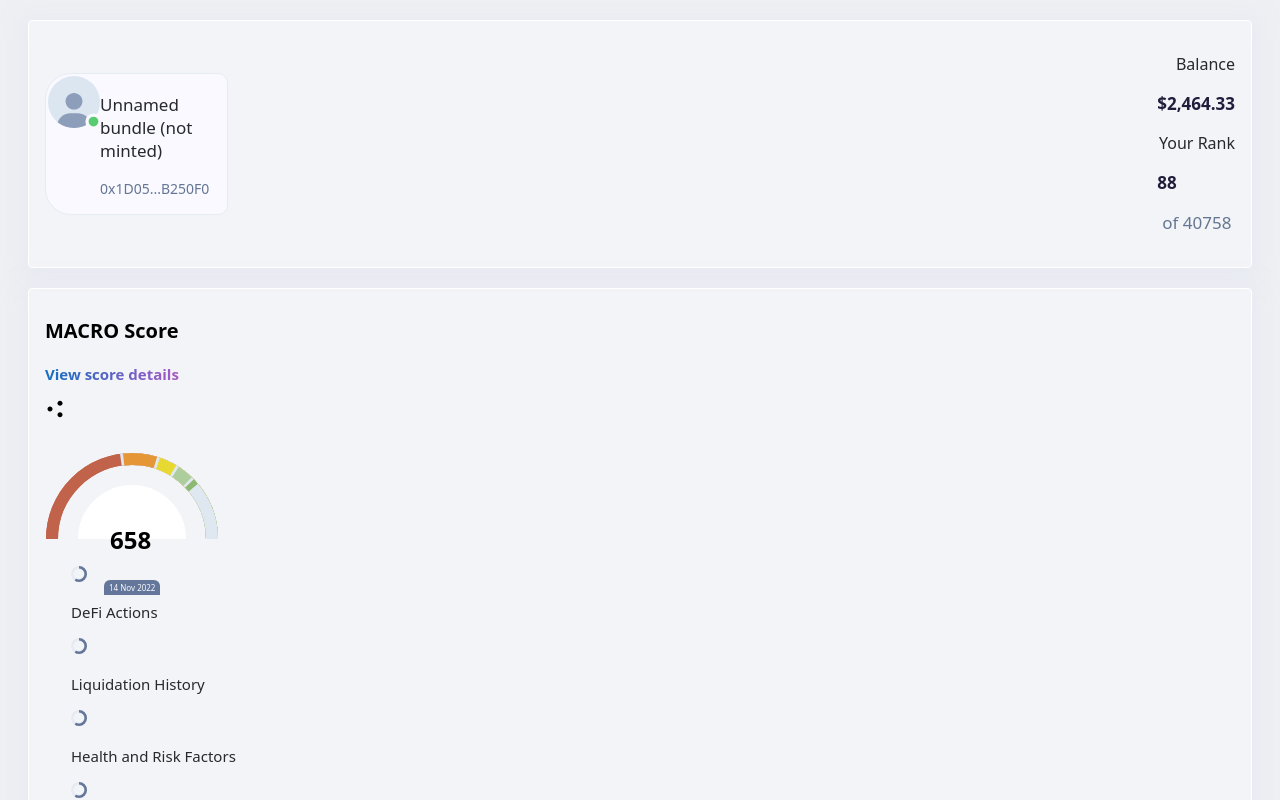
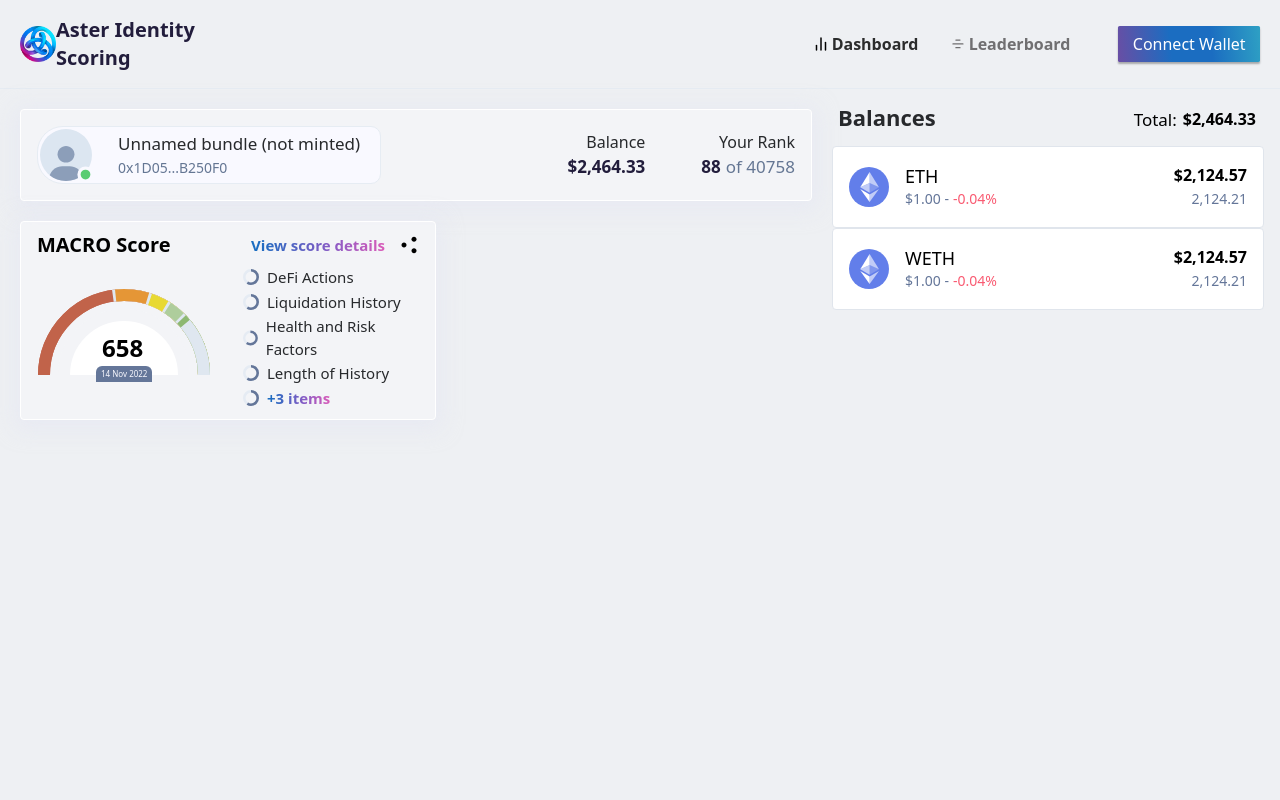
Before and after one commit to 0xlxy/astar-identity-scoring, a React (Create React App) app: page / in a window 1280 px wide. Shown: the top 800 px of the page. Built offline with nearby package versions, Linux system fonts and the light colour scheme.

Commit message:
add: navbar & buttons

```diff
--- /dev/null
+++ b/src/components/Buttons/StyledButton.tsx
@@ -0,0 +1,23 @@
+export default function ConnectWalletButton({ text = 'Connect Wallet' }) {
+  return (
+    <>
+      <div
+        className='hover:brightness-125'
+        style={{
+          background:
+            'linear-gradient(83.83deg, #694ea4 0%, #1b6dc1 37.5%, #1b6dc1 65.1%, #2ea0c4 100%)',
+          width: 'min-content',
+          whiteSpace: 'nowrap',
+          boxShadow: '0px 2px 2px rgba(0,0,0,.3)',
+          transition: 'all .15s ease-in-out',
+          padding: '.39rem .9rem',
+          color: 'white',
+          borderRadius: '.1rem',
+          cursor: 'pointer',
+        }}
+      >
+        {text}
+      </div>
+    </>
+  )
+}
--- a/src/components/Dashboard/index.tsx
+++ b/src/components/Dashboard/index.tsx
@@ -1,21 +1,23 @@
-import { AvatarIcon, ProgressBar, ShareIcon } from '../../icons'
-import BalanceChart from './BalanceChart'
-import ScoreMeter from './ScoreMeter'
+import { AvatarIcon, ProgressBar, ShareIcon } from "../../icons";
+import BalanceChart from "./BalanceChart";
+import ScoreMeter from "./ScoreMeter";
+import Navbar from "../Navbar";
 
 export default function Dashboard() {
   return (
     <>
-      <div className='flex'>
+      <Navbar />
+      <div className="flex">
         <div style={{ flex: 0.65 }}>
           <div
             style={{
-              display: 'flex',
-              justifyContent: 'space-between',
-              alignItems: 'center',
-              height: 'min-content',
-              backgroundColor: 'rgba(249, 250, 252, 0.4)',
-              boxShadow: 'rgb(228 229 243 / 50%) 0px 4px 20px 6px',
-              border: '1px solid #fff',
+              display: "flex",
+              justifyContent: "space-between",
+              alignItems: "center",
+              height: "min-content",
+              backgroundColor: "rgba(249, 250, 252, 0.4)",
+              boxShadow: "rgb(228 229 243 / 50%) 0px 4px 20px 6px",
+              border: "1px solid #fff",
               padding: 16,
               margin: 20,
               borderRadius: 4,
@@ -23,62 +25,62 @@
           >
             <div
               style={{
-                display: 'flex',
-                width: 'min-content',
-                border: '1px solid #E6ECF3',
-                background: '#F9F9FF',
-                borderRadius: '26px 10px 10px 26px',
-                padding: '2px 18px 2px 2px',
+                display: "flex",
+                width: "min-content",
+                border: "1px solid #E6ECF3",
+                background: "#F9F9FF",
+                borderRadius: "26px 10px 10px 26px",
+                padding: "2px 18px 2px 2px",
               }}
             >
               <AvatarIcon />
               <div>
                 <p
-                  className='whitespace-nowrap ml-6 p-0.5 pb-0'
-                  style={{ color: '#27292C', fontSize: 17 }}
+                  className="whitespace-nowrap ml-6 p-0.5 pb-0"
+                  style={{ color: "#27292C", fontSize: 17 }}
                 >
                   Unnamed bundle (not minted)
                 </p>
                 <p
-                  className='whitespace-nowrap ml-6 pl-0.5'
-                  style={{ color: '#647693', fontSize: 14 }}
+                  className="whitespace-nowrap ml-6 pl-0.5"
+                  style={{ color: "#647693", fontSize: 14 }}
                 >
                   0x1D05...B250F0
                 </p>
               </div>
             </div>
-            <div className='flex'>
-              <div className='mr-14'>
-                <p style={{ color: '#27292C', textAlign: 'end' }}>Balance</p>
-                <p style={{ fontWeight: 600, color: '#221D3C', fontSize: 17 }}>
+            <div className="flex">
+              <div className="mr-14">
+                <p style={{ color: "#27292C", textAlign: "end" }}>Balance</p>
+                <p style={{ fontWeight: 600, color: "#221D3C", fontSize: 17 }}>
                   $2,464.33
                 </p>
               </div>
               <div>
-                <p style={{ color: '#27292C', textAlign: 'end' }}>Your Rank</p>
-                <div className='flex'>
+                <p style={{ color: "#27292C", textAlign: "end" }}>Your Rank</p>
+                <div className="flex">
                   <p
-                    style={{ fontWeight: 600, color: '#221D3C', fontSize: 17 }}
+                    style={{ fontWeight: 600, color: "#221D3C", fontSize: 17 }}
                   >
                     88
                   </p>
-                  <p style={{ color: '#647693', fontSize: 17, marginLeft: 5 }}>
+                  <p style={{ color: "#647693", fontSize: 17, marginLeft: 5 }}>
                     of 40758
                   </p>
                 </div>
               </div>
             </div>
           </div>
-          <div className='flex'>
+          <div className="flex">
             <div
               style={{
-                display: 'flex',
-                justifyContent: 'space-between',
-                height: 'min-content',
-                minWidth: '50%',
-                backgroundColor: 'rgba(249, 250, 252, 0.4)',
-                boxShadow: 'rgb(228 229 243 / 50%) 0px 4px 20px 6px',
-                border: '1px solid #fff',
+                display: "flex",
+                justifyContent: "space-between",
+                height: "min-content",
+                minWidth: "50%",
+                backgroundColor: "rgba(249, 250, 252, 0.4)",
+                boxShadow: "rgb(228 229 243 / 50%) 0px 4px 20px 6px",
+                border: "1px solid #fff",
                 padding: 16,
                 flex: 0.5,
                 paddingTop: 8,
@@ -88,22 +90,22 @@
                 borderRadius: 4,
               }}
             >
-              <div className='w-full'>
-                <div className='flex items-center justify-between w-full'>
+              <div className="w-full">
+                <div className="flex items-center justify-between w-full">
                   <p style={{ fontSize: 20, fontWeight: 600 }}>MACRO Score</p>
-                  <div className='flex items-center'>
+                  <div className="flex items-center">
                     <p
                       style={{
                         marginRight: 14,
                         fontSize: 15,
-                        color: '#27292C',
+                        color: "#27292C",
                         background:
-                          'linear-gradient(90deg, #1b6dc1 4.46%, #8b5bc5 61.01%, #ff5cb3 118.75%)',
-                        backgroundClip: 'border-box',
-                        WebkitBackgroundClip: 'text',
-                        WebkitTextFillColor: 'transparent',
+                          "linear-gradient(90deg, #1b6dc1 4.46%, #8b5bc5 61.01%, #ff5cb3 118.75%)",
+                        backgroundClip: "border-box",
+                        WebkitBackgroundClip: "text",
+                        WebkitTextFillColor: "transparent",
                         fontWeight: 600,
-                        cursor: 'pointer',
+                        cursor: "pointer",
                       }}
                     >
                       View score details
@@ -111,47 +113,47 @@
                     <ShareIcon />
                   </div>
                 </div>
-                <div className='flex'>
+                <div className="flex">
                   <ScoreMeter />
-                  <div style={{ margin: '6px 0 0 26px' }}>
-                    <div className='flex items-center space-x-2 mb-0.5'>
+                  <div style={{ margin: "6px 0 0 26px" }}>
+                    <div className="flex items-center space-x-2 mb-0.5">
                       <ProgressBar />
-                      <p style={{ fontSize: 15, color: '#27292C' }}>
+                      <p style={{ fontSize: 15, color: "#27292C" }}>
                         DeFi Actions
                       </p>
                     </div>
-                    <div className='flex items-center space-x-2 mb-0.5'>
+                    <div className="flex items-center space-x-2 mb-0.5">
                       <ProgressBar />
-                      <p style={{ fontSize: 15, color: '#27292C' }}>
+                      <p style={{ fontSize: 15, color: "#27292C" }}>
                         Liquidation History
                       </p>
                     </div>
-                    <div className='flex items-center space-x-2 mb-0.5'>
+                    <div className="flex items-center space-x-2 mb-0.5">
                       <ProgressBar />
-                      <p style={{ fontSize: 15, color: '#27292C' }}>
+                      <p style={{ fontSize: 15, color: "#27292C" }}>
                         Health and Risk Factors
                       </p>
                     </div>
-                    <div className='flex items-center space-x-2 mb-0.5'>
+                    <div className="flex items-center space-x-2 mb-0.5">
                       <ProgressBar />
-                      <p style={{ fontSize: 15, color: '#27292C' }}>
+                      <p style={{ fontSize: 15, color: "#27292C" }}>
                         Length of History
                       </p>
                     </div>
-                    <div className='flex items-center space-x-2 mb-0.5'>
+                    <div className="flex items-center space-x-2 mb-0.5">
                       <ProgressBar />
                       <p
                         style={{
                           marginRight: 14,
                           fontSize: 15,
-                          color: '#27292C',
+                          color: "#27292C",
                           background:
-                            'linear-gradient(90deg, #1b6dc1 4.46%, #8b5bc5 61.01%, #ff5cb3 118.75%)',
-                          backgroundClip: 'border-box',
-                          WebkitBackgroundClip: 'text',
-                          WebkitTextFillColor: 'transparent',
+                            "linear-gradient(90deg, #1b6dc1 4.46%, #8b5bc5 61.01%, #ff5cb3 118.75%)",
+                          backgroundClip: "border-box",
+                          WebkitBackgroundClip: "text",
+                          WebkitTextFillColor: "transparent",
                           fontWeight: 600,
-                          cursor: 'pointer',
+                          cursor: "pointer",
                         }}
                       >
                         +3 items
@@ -168,5 +170,5 @@
         </div>
       </div>
     </>
-  )
+  );
 }
--- /dev/null
+++ b/src/components/Navbar/ConnectedWallet.tsx
@@ -0,0 +1,38 @@
+import { AvatarIcon } from '../../icons'
+
+export default function ConnectedWallet({ address = '0x1D05...B250F0' }) {
+  return (
+    <div
+      style={{
+        display: 'flex',
+        width: 'min-content',
+        border: '1px solid #E6ECF3',
+        background: '#F3F7FB',
+        borderRadius: '26px 10px 10px 26px',
+        padding: '2px 18px 2px 2px',
+      }}
+    >
+      <AvatarIcon size={34} />
+      <div style={{ height: 30 }}>
+        <p
+          className='whitespace-nowrap ml-2 pl-0.5'
+          style={{ color: '#000', fontSize: 14, fontWeight: 600 }}
+        >
+          {address}
+        </p>
+        <p
+          className='whitespace-nowrap ml-2 pl-0.5'
+          style={{
+            color: '#647693',
+            fontSize: 10,
+            position: 'relative',
+            top: -2,
+            cursor: 'pointer',
+          }}
+        >
+          Disconnect
+        </p>
+      </div>
+    </div>
+  )
+}
--- /dev/null
+++ b/src/components/Navbar/index.tsx
@@ -0,0 +1,111 @@
+import { useState } from 'react'
+import { Link } from 'react-router-dom'
+import { DashboardIcon, LeaderboardIcon } from '../../icons'
+import StyledButton from '../Buttons/StyledButton'
+import ConnectedWallet from './ConnectedWallet'
+
+declare global {
+  interface Window {
+    ethereum: any
+  }
+}
+
+export default function Navbar() {
+  const [address, setAddress] = useState('')
+  const connectWallet = async () => {
+    if (typeof window.ethereum !== 'undefined') {
+      var res = await window.ethereum.request({
+        method: 'eth_requestAccounts',
+      })
+      var addr =
+        res.toString().substring(0, 6) + '...' + res.toString().substr(-6)
+      setAddress(addr.toUpperCase())
+    }
+  }
+  const disconnectWallet = async () => {
+    await window.ethereum.request({
+      method: 'eth_requestAccounts',
+      params: [{ eth_accounts: {} }],
+    })
+    setAddress('')
+  }
+  return (
+    <div
+      className='flex justify-between items-center px-5 py-4'
+      style={{ borderBottom: 'solid #E5EBF2 1px' }}
+    >
+      <div className='flex justify-between items-center' style={{ width: 248 }}>
+        <img
+          src='/brand-logo-mark.png'
+          alt='aster'
+          style={{ height: 36, width: 36 }}
+        />
+        <p className='text-xl font-semibold' style={{ color: '#221D3C' }}>
+          Aster Identity Scoring
+        </p>
+      </div>
+      <div className='flex'>
+        <Link
+          to='/'
+          className='flex items-center justify-between mr-8'
+          style={{ width: 106, cursor: 'pointer' }}
+        >
+          <DashboardIcon
+            color={
+              window.location.pathname.replaceAll('/', '') === ''
+                ? 'black'
+                : '#706f71'
+            }
+          />
+          <p
+            className='font-semibold'
+            style={{
+              color:
+                window.location.pathname.replaceAll('/', '') === ''
+                  ? 'rgba(0, 0, 0, 0.82)'
+                  : '#706f71',
+            }}
+          >
+            Dashboard
+          </p>
+        </Link>
+        <Link
+          to='/leaderboard'
+          className='flex items-center justify-between mr-12'
+          style={{ width: 120, cursor: 'pointer' }}
+        >
+          <LeaderboardIcon
+            color={
+              window.location.pathname
+                .replaceAll('/', '')
+                .endsWith('leaderboard')
+                ? 'black'
+                : '#706f71'
+            }
+          />
+          <p
+            className='font-semibold'
+            style={{
+              color: window.location.pathname
+                .replaceAll('/', '')
+                .endsWith('leaderboard')
+                ? 'rgba(0, 0, 0, 0.82)'
+                : '#706f71',
+            }}
+          >
+            Leaderboard
+          </p>
+        </Link>
+        {address ? (
+          <div onClick={disconnectWallet}>
+            <ConnectedWallet address={address} />
+          </div>
+        ) : (
+          <div onClick={connectWallet}>
+            <StyledButton text='Connect Wallet' />
+          </div>
+        )}
+      </div>
+    </div>
+  )
+}
--- /dev/null
+++ b/src/icons/LeaderboardIcon.tsx
@@ -0,0 +1,27 @@
+export default function LeaderboardIcon({ color = 'black' }) {
+  return (
+    <svg
+      width='19'
+      height='18'
+      viewBox='0 0 19 18'
+      fill={color}
+      style={{ marginBottom: 0, marginRight: 2 }}
+    >
+      <path
+        fillRule='evenodd'
+        clipRule='evenodd'
+        d='M15.8828 8.85856C15.8828 9.26153 15.5561 9.58821 15.1532 9.58821L3.47875 9.58821C3.07578 9.58821 2.7491 9.26153 2.7491 8.85856C2.7491 8.45558 3.07578 8.12891 3.47875 8.12891L15.1532 8.12891C15.5561 8.12891 15.8828 8.45558 15.8828 8.85856Z'
+      ></path>
+      <path
+        fillRule='evenodd'
+        clipRule='evenodd'
+        d='M12.4785 4.39762C12.4785 4.80059 12.1246 5.12727 11.6881 5.12727L6.94533 5.12727C6.50878 5.12727 6.15488 4.80059 6.15488 4.39762C6.15488 3.99464 6.50878 3.66797 6.94533 3.66797L11.6881 3.66797C12.1246 3.66797 12.4785 3.99464 12.4785 4.39762Z'
+      ></path>
+      <path
+        fillRule='evenodd'
+        clipRule='evenodd'
+        d='M12.4785 13.3136C12.4785 13.7166 12.1246 14.0433 11.6881 14.0433L6.94533 14.0433C6.50878 14.0433 6.15488 13.7166 6.15488 13.3136C6.15488 12.9107 6.50878 12.584 6.94533 12.584L11.6881 12.584C12.1246 12.584 12.4785 12.9107 12.4785 13.3136Z'
+      ></path>
+    </svg>
+  )
+}
--- a/src/icons/index.ts
+++ b/src/icons/index.ts
@@ -1,4 +1,5 @@
 export { default as DashboardIcon } from './DashboardIcon'
+export { default as LeaderboardIcon } from './LeaderboardIcon'
 export { default as AvatarIcon } from './AvatarIcon'
 export { default as ETHIcon } from './ETHIcon'
 export { default as ShareIcon } from './ShareIcon'
--- /dev/null
+++ b/tailwind.config.js
@@ -0,0 +1,8 @@
+/** @type {import('tailwindcss').Config} */
+module.exports = {
+  content: ['./src/**/*.{js,jsx,ts,tsx}'],
+  theme: {
+    extend: {},
+  },
+  plugins: [],
+}
```
